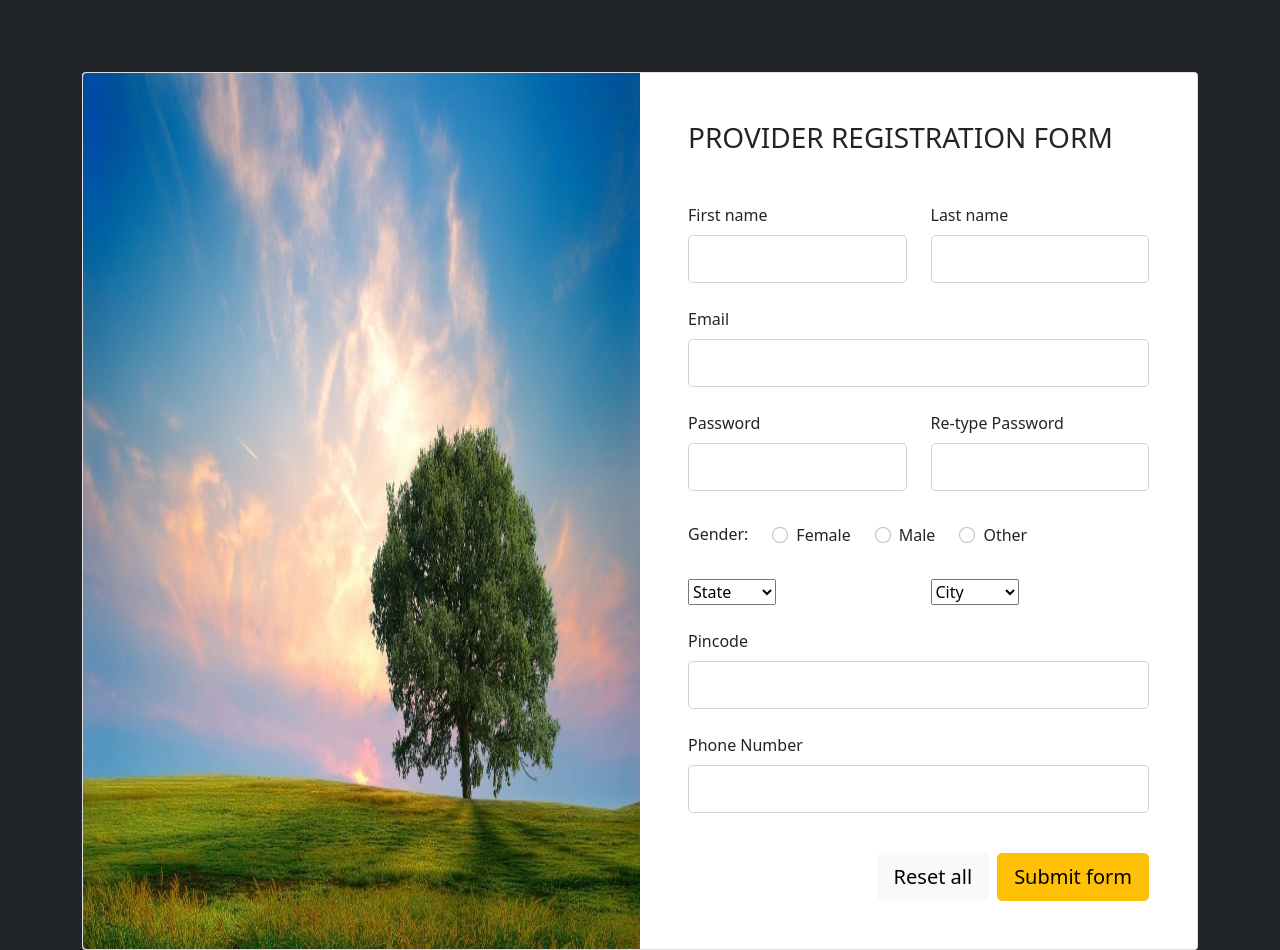
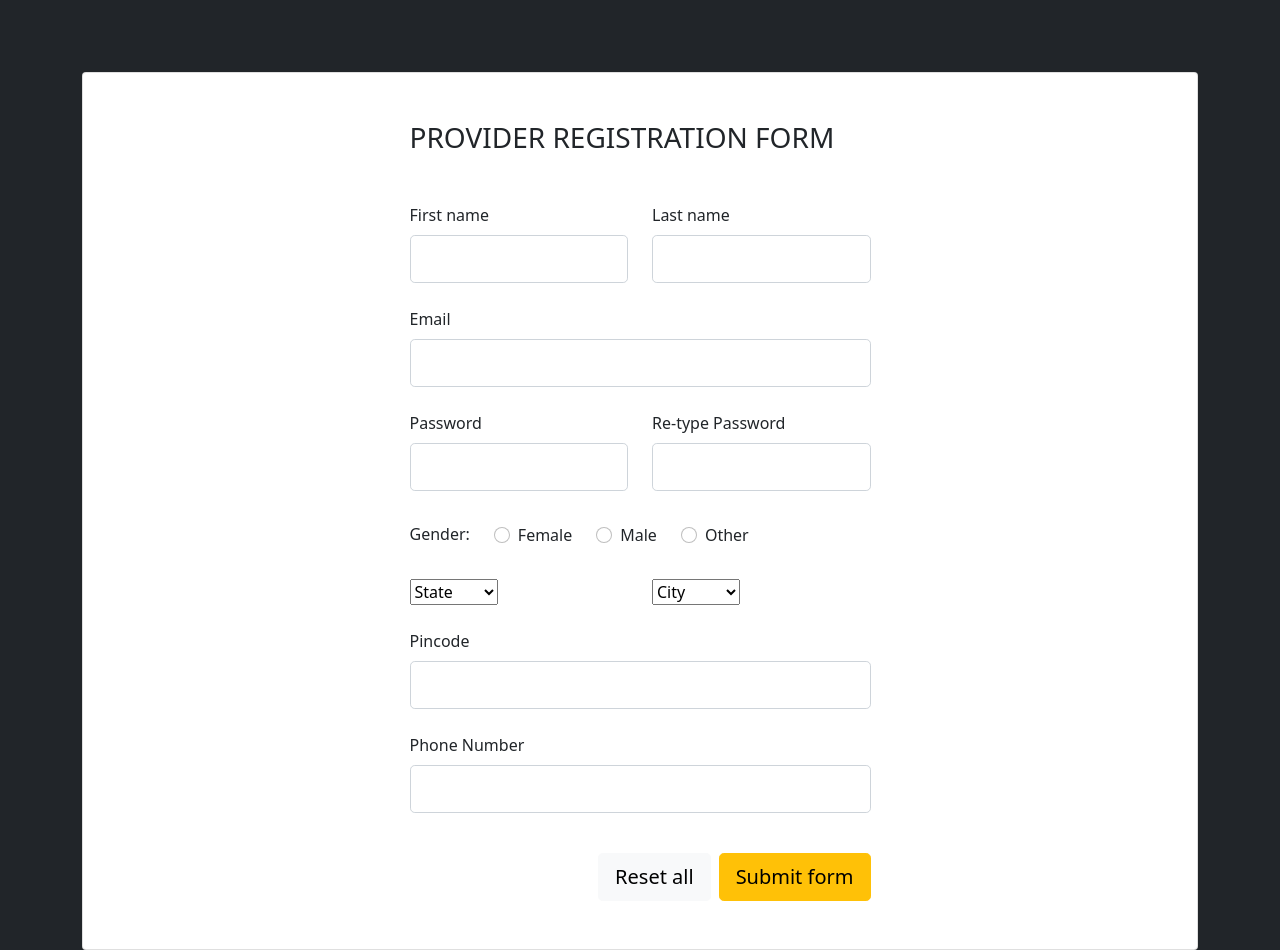
Before and after one commit to arifulanik/login-signup, a plain HTML site: page provider2.html in a window 1280 px wide. Drawn offline with Linux system fonts and the light colour scheme.

Commit message:
image removed

```diff
--- a/provider2.html
+++ b/provider2.html
@@ -24,11 +24,7 @@
                 <div class="col">
                     <div class="card card-registration my-4">
                         <div class="row g-0">
-                            <div class="col-xl-6 d-none d-xl-block">
-                                <img src="images/signup.jpg" class="img-fluid h-100"
-                                    style="border-top-left-radius: .25rem; border-bottom-left-radius: .25rem;" />
-                            </div>
-                            <div class="col-xl-6">
+                            <div class="col-xl-6 mx-auto">
                                 <div class="card-body p-md-5 text-black">
                                     <h3 class="mb-5 text-uppercase">Provider registration form</h3>
 
```
